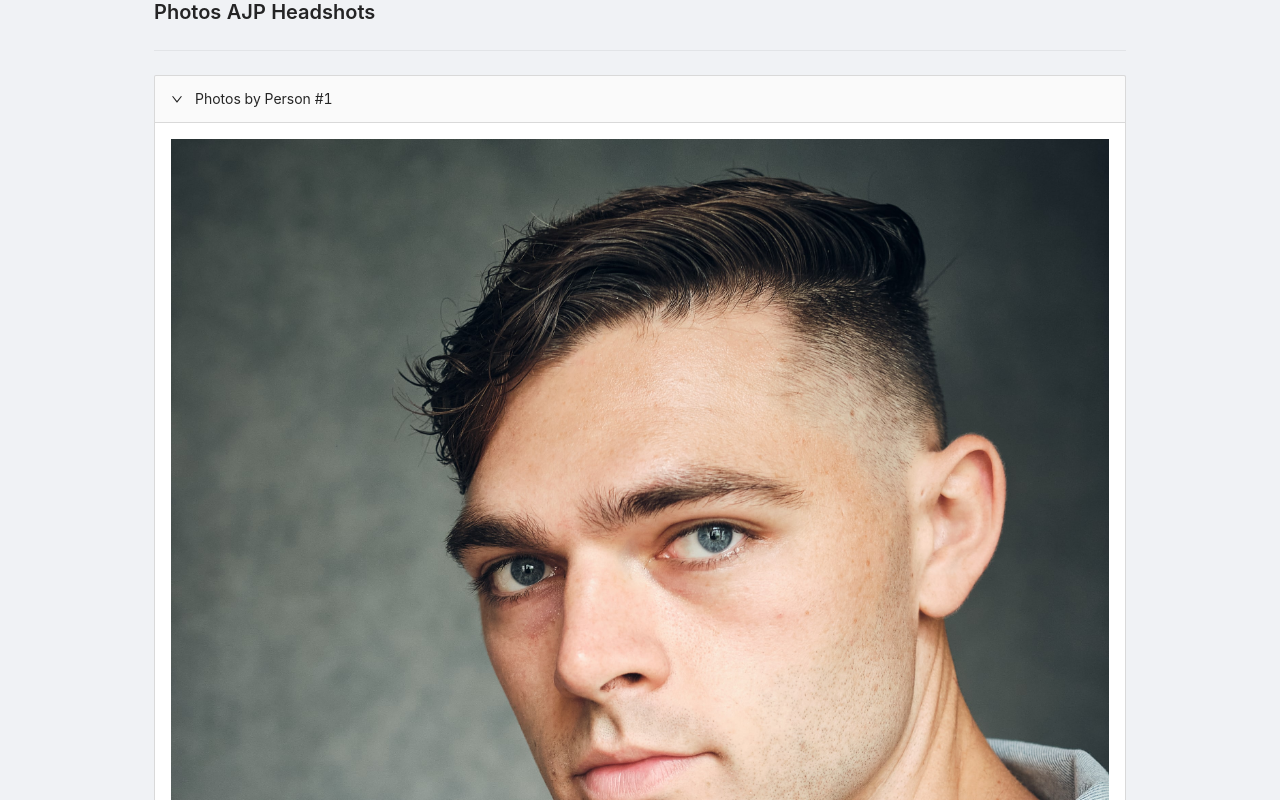
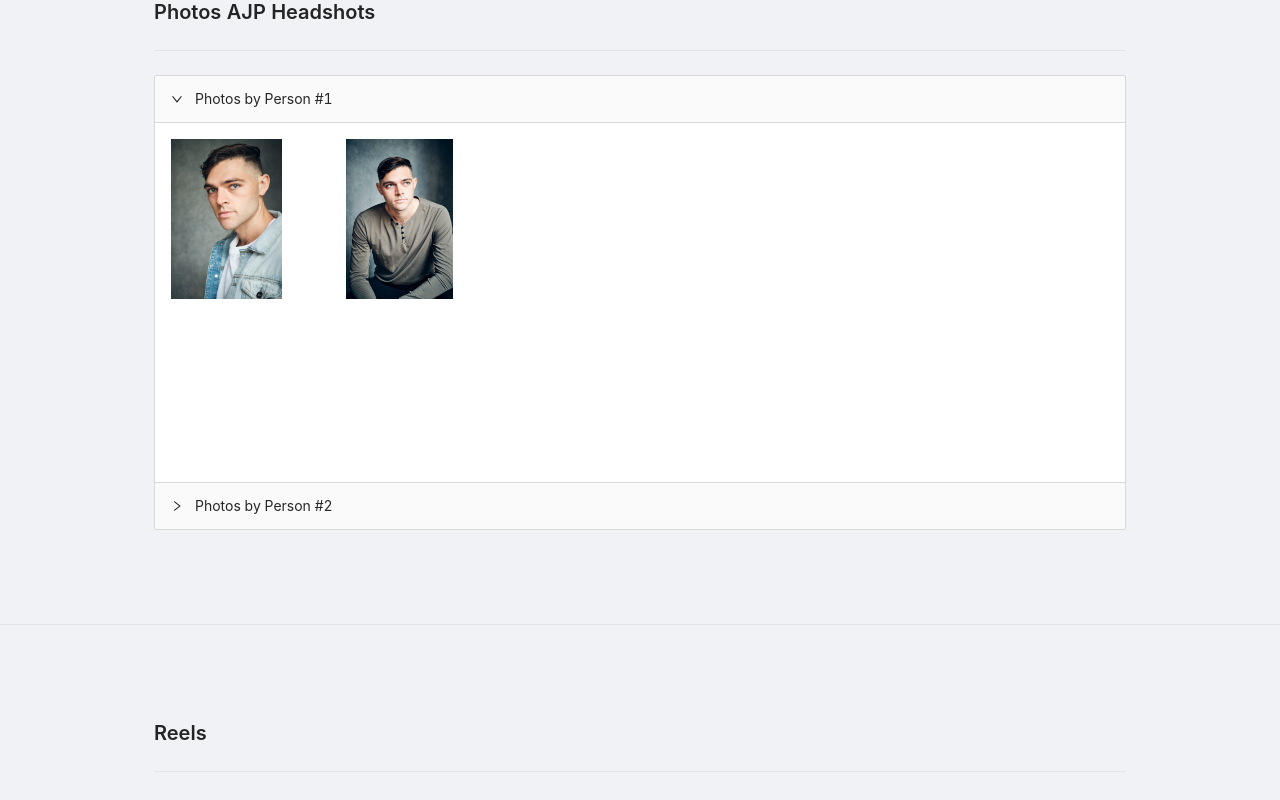
Before and after one commit to sbronicki/generic-portfolio-components, a React (Create React App) app: page / in a window 1280 px wide. Shown: the part 1360-2160 px from the top of the page. Built offline with nearby package versions, Linux system fonts and the light colour scheme; no server answers.

Commit message:
different route with photos, need styles

```diff
--- a/src/App.tsx
+++ b/src/App.tsx
@@ -144,7 +144,15 @@ const appConfig: config = {
       {
         panelHeader: "Photos by Person #2",
         description: "Short description of the photos in this batch",
-        photos: [{ img: TempActor }, { img: TempContact }],
+        photos: [
+          { img: TempActor },
+          { img: TempContact },
+          { img: TempContact },
+          { img: TempContact },
+          { img: TempContact },
+          { img: TempContact },
+          { img: TempContact },
+        ],
       },
     ],
   },
--- a/src/Components/Photos/index.tsx
+++ b/src/Components/Photos/index.tsx
@@ -1,4 +1,4 @@
-import { Carousel, Collapse, Image } from "antd";
+import { Carousel, Collapse, Image, Row, Col } from "antd";
 import React from "react";
 import Section from "../Section";
 
@@ -22,6 +22,11 @@ interface PhotoSectionProps {
   batches: Batch[];
 }
 
+interface PhotoDivProps {
+  src: string;
+  key: number;
+}
+
 const Photos = ({ title, description, photos }: PhotoProps) => {
   return (
     <Section
@@ -39,15 +44,7 @@ const PhotoSection = ({ batches }: PhotoSectionProps) => {
       {batches.map((batch, i) => {
         return (
           <Panel header={batch.panelHeader} key={`batch-${i}`}>
-            <Carousel>
-              {batch.photos.map((photo, j) => {
-                return (
-                  <div>
-                    <Image preview={false} key={`photo-${j}`} src={photo.img} />
-                  </div>
-                );
-              })}
-            </Carousel>
+            <BatchContainer photos={batch.photos} />
           </Panel>
         );
       })}
@@ -55,4 +52,34 @@ const PhotoSection = ({ batches }: PhotoSectionProps) => {
   );
 };
 
+const BatchContainer = ({ photos }: Batch) => {
+  return (
+    <Row className="batch-container">
+      {photos.map((photo, i) => {
+        return (
+          <Col>
+            <PhotoDiv key={i} src={photo.img} />
+          </Col>
+        );
+      })}
+    </Row>
+  );
+};
+
+const PhotoDiv = ({ key, src }: PhotoDivProps) => {
+  return (
+    <Row className="photo-div">
+      <Col>
+        <Image
+          className="photo-img"
+          preview={false}
+          key={`photo-${key}`}
+          src={src}
+        />
+        <h2 style={{ marginBottom: "3em", color: "#fff" }}>this is an h2</h2>
+      </Col>
+    </Row>
+  );
+};
+
 export default Photos;
--- a/src/index.css
+++ b/src/index.css
@@ -62,6 +62,19 @@ code {
   padding: 0 !important;
   height: 110px;
 }
+.carousel {
+  background-color: black;
+}
+.photo-div {
+  justify-content: center;
+}
+.photo-img {
+  height: 160px;
+  color: #fff;
+  line-height: 160px;
+  text-align: center;
+  background: #364d79;
+}
 .footer {
   border: none !important;
   height: 100%;
```
